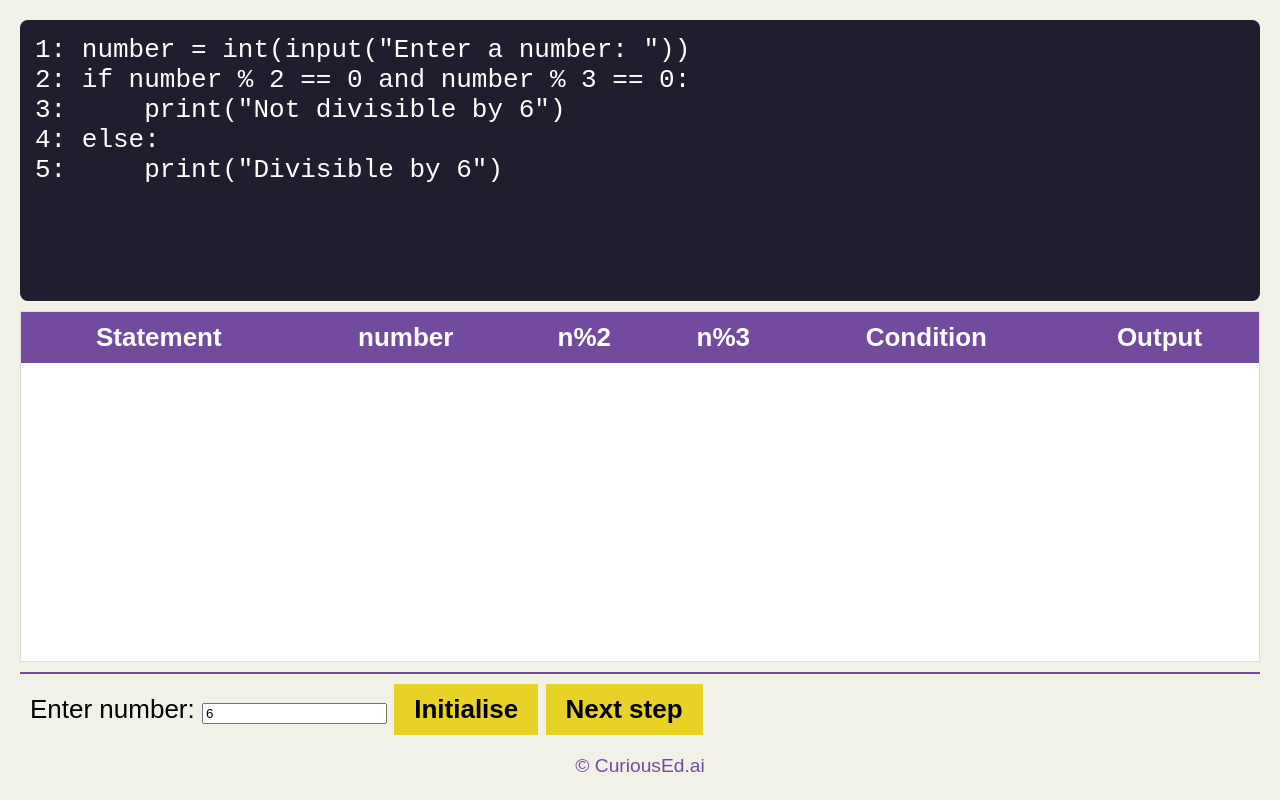
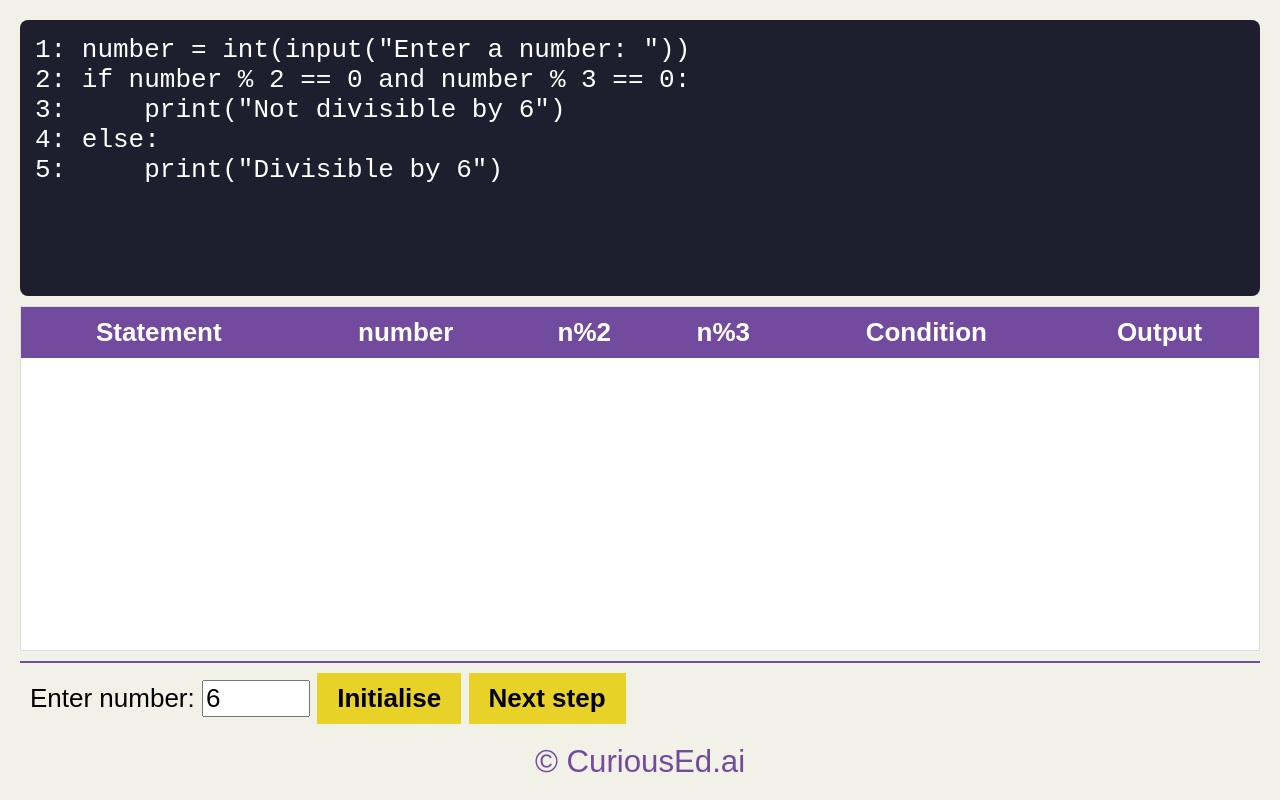
Before and after one commit to mangaladilip/Grade-11-dry-run-1, a plain HTML site: page index.html in a window 1280 px wide. Drawn offline with Linux system fonts and the light colour scheme.

Commit message:
Update index.html

```diff
--- a/index.html
+++ b/index.html
@@ -3,17 +3,37 @@
 <head>
     <meta charset="UTF-8">
     <style>
-        body { font-family: 'Outfit', sans-serif; background: #f2f1e8; padding: 20px; display: flex; flex-direction: column; height: 95vh; margin: 0; }
-        .top-panel { font-size: 26px; height: 33%; overflow-y: auto; background: #1e1e2e; color: #fff; padding: 15px; font-family: 'Courier New', monospace; border-radius: 8px; margin-bottom: 10px; }
-        .bottom-panel { font-size: 26px; height: 46%; overflow-y: auto; background: white; border: 1px solid #ddd; }
+    /* Force base font size for the whole page */
+    body {
+        font-family: 'Outfit', sans-serif;
+        background: #f2f1e8;
+        padding: 20px;
+        display: flex;
+        flex-direction: column;
+        height: 95vh;
+        margin: 0;
+        font-size: 26px; /* Set base size here */
+    }
+
+    /* Panels now inherit the font size from body */
+    .top-panel { height: 33%; overflow-y: auto; background: #1e1e2e; color: #fff; padding: 15px; font-family: 'Courier New', monospace; border-radius: 8px; margin-bottom: 10px; }
+    .bottom-panel { height: 46%; overflow-y: auto; background: white; border: 1px solid #ddd; }
+
     .active-line { border-left: 4px solid #724b9e; background: #f0eaf9 !important; color: #333; }
-        table { width: 100%; border-collapse: collapse; }
+
+    /* Ensure table text is large */
+    table { width: 100%; border-collapse: collapse; font-size: 26px; }
     th { background: #724b9e; color: white; padding: 10px; }
     td { border: 1px solid #ddd; padding: 8px; text-align: center; }
+
     .error-row { background: #fdf0f3; border: 2px solid red; }
-        .controls { font-size: 26px; margin-top: 10px; padding: 10px; border-top: 2px solid #724b9e; }
+
+    /* Controls and Buttons */
+    .controls { margin-top: 10px; padding: 10px; border-top: 2px solid #724b9e; }
+    input { font-size: 26px; width: 100px; }
     button { font-size: 26px; background: #e8d227; border: none; padding: 10px 20px; cursor: pointer; font-weight: bold; }
-        #correction { font-size: 26px;display: none; margin-top: 10px; padding: 15px; background: #eaf5ec; border: 1px solid #c2e2c8; }
+
+    #correction { display: none; margin-top: 10px; padding: 15px; background: #eaf5ec; border: 1px solid #c2e2c8; }
 </style>
 </head>
 <body>
```
Lines whose indentation alone changed are shown as unchanged.
